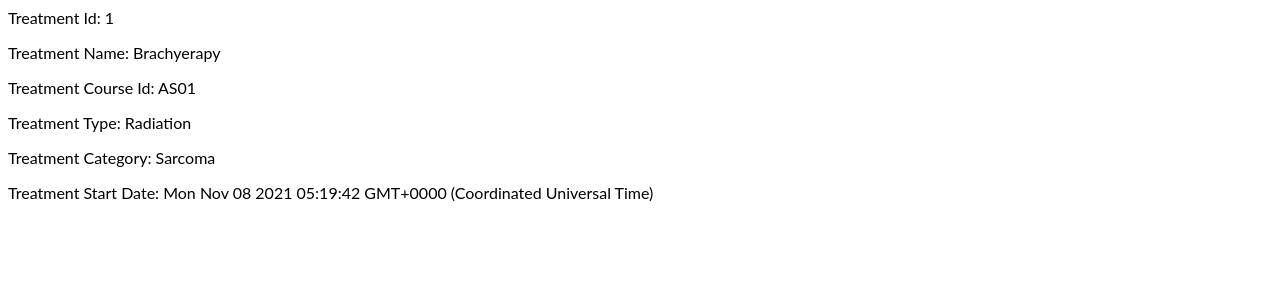
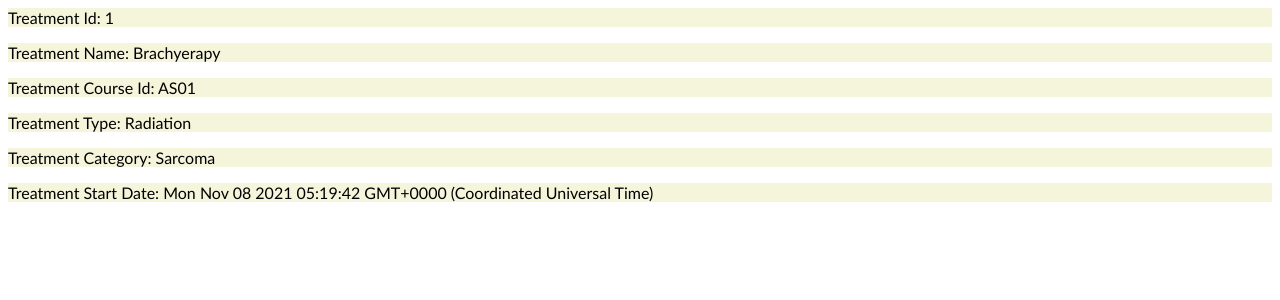
Before and after one commit to AM0811/REACT-ASSIGNMENT1, a React (Create React App) app: page / in a window 1280 px wide. Shown: the top 300 px of the page. Built offline with nearby package versions, Linux system fonts and the light colour scheme.

Commit message:
1 file modified

```diff
--- a/src/style.css
+++ b/src/style.css
@@ -1,3 +1,4 @@
 h1, p {
-  font-family: Lato;
+  font-family: Calibri;
+  background-color: beige;
 }
```
